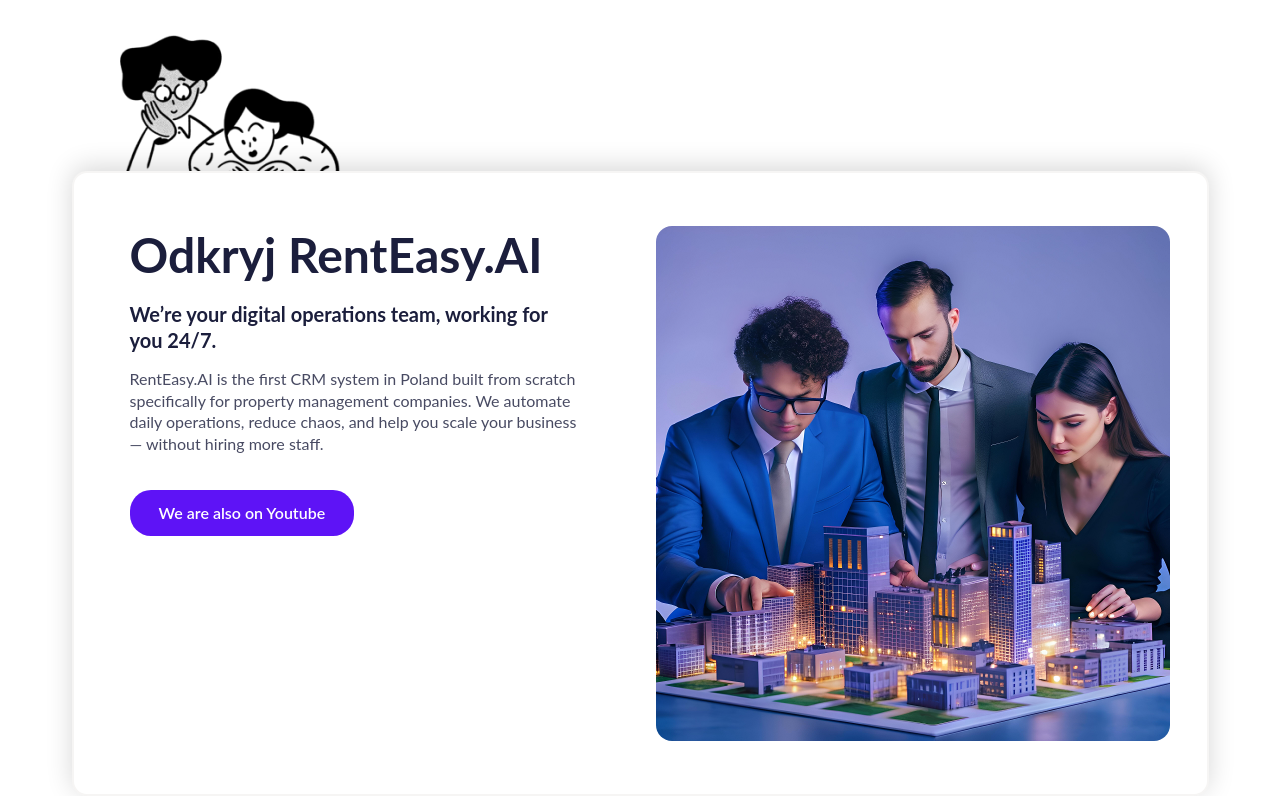
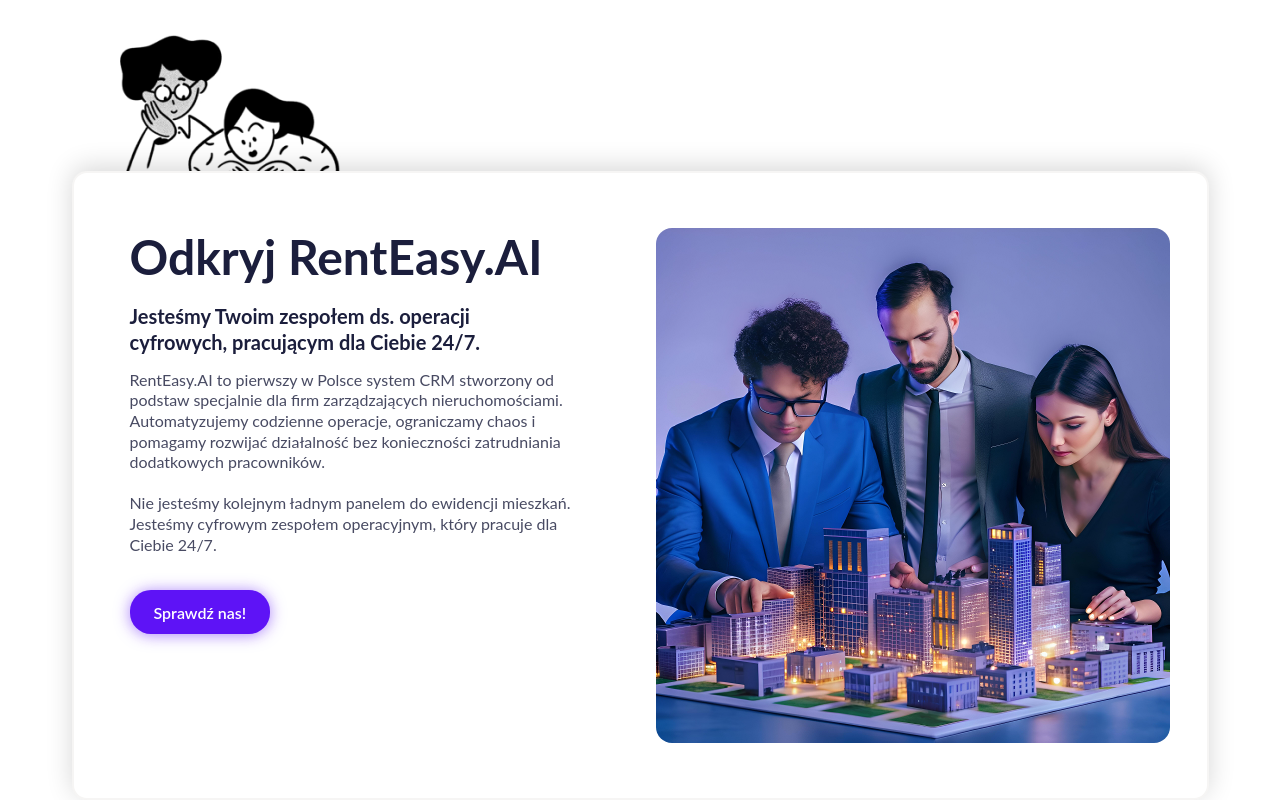
Before and after one commit to jatin-rajput563/rent-test, a React (Vite) app: page / in a window 1280 px wide. Shown: the part 366-1166 px from the top of the page. Built offline with nearby package versions, Linux system fonts and the light colour scheme.

Commit message:
odkryj-section-complete

```diff
--- a/src/components/Odkryj.jsx
+++ b/src/components/Odkryj.jsx
@@ -2,6 +2,9 @@
 import spyImg from "../assets/images/png/spy-img.png";
 import discoverRentImg from "../assets/images/png/discover-rent-img.png";
 import CustomHeading from "./common/CustomHeading";
+import SubHeading from "./common/SubHeading";
+import Description from "./common/Description";
+import CustomButton from "./common/CustomButton";
 
 const Odkryj = () => {
   return (
@@ -11,7 +14,7 @@
           <div className="max-w-[221px] ml-12 z-10 pointer-events-none max-sm:mx-auto">
             <img src={spyImg} alt="spy-img" />
           </div>
-          <div className="bg-white border-2 border-grey rounded-[15px] renteasy-bg-shadow md:py-[53px] max-md:pt-[41px] max-md:pb-[33px] xl:pl-14 pl-[37px] pr-[37px] max-lg:px-7 max-sm:px-[10px]">
+          <div className="bg-white border-2 border-grey rounded-[15px] renteasy-bg-shadow md:py-[55px] max-md:pt-[41px] max-md:pb-[33px] xl:pl-14 pl-[37px] pr-[37px] max-lg:px-7 max-sm:px-[10px]">
             <div className="min-[821px]:flex max-[821px]:flex-wrap gap-9 lg:gap-[58px]">
               <div className="flex flex-col max-[820px]:items-center max-sm:px-4">
                 <CustomHeading
@@ -21,20 +24,39 @@
                   headText={" Odkryj RentEasy.AI"}
                 />
                 <div className="xl:pr-3">
-                  <h2 className="font-lato font-bold text-xl text-dark-blue pt-[18px] leading-129 pb-[14px] max-w-[437px] max-[820px]:text-center max-[820px]:mx-auto">
-                    We’re your digital operations team, working for you 24/7.
-                  </h2>
-
-                  <p className="font-lato text-base text-dark-blue opacity-80 font-normal leading-137 max-w-[262px] max-md:mx-auto sm:max-w-[457px] max-[820px]:text-center">
-                    RentEasy.AI is the first CRM system in Poland built from
-                    scratch specifically for property management companies. We
-                    automate daily operations, reduce chaos, and help you scale
-                    your business — without hiring more staff.
-                  </p>
+                  <SubHeading
+                    subText={
+                      "Jesteśmy Twoim zespołem ds. operacji cyfrowych, pracującym dla Ciebie 24/7."
+                    }
+                    subClass={
+                      " pt-[18px] !leading-129 sm:pb-[14px] pb-[5px] max-w-[437px] max-[820px]:text-center max-[820px]:mx-auto"
+                    }
+                  />
+                  <Description
+                    descText={
+                      <>
+                        RentEasy.AI to pierwszy w Polsce system CRM stworzony od
+                        podstaw specjalnie dla firm zarządzających
+                        nieruchomościami. Automatyzujemy codzienne operacje,
+                        ograniczamy chaos i pomagamy rozwijać działalność bez
+                        konieczności zatrudniania dodatkowych pracowników.
+                        <br /> <br />{" "}
+                        <span className="hidden sm:block">
+                          Nie jesteśmy kolejnym ładnym panelem do ewidencji
+                          mieszkań. Jesteśmy cyfrowym zespołem operacyjnym,
+                          który pracuje dla Ciebie 24/7.
+                        </span>
+                      </>
+                    }
+                    descClass="opacity-80 font-normal max-w-[262px] max-md:mx-auto sm:max-w-[457px] max-[820px]:text-center"
+                  />
                 </div>
-                <button className="bg-purple-blue py-3 px-7 font-semibold font-lato text-base max-w-max rounded-[21px] max-sm:mx-auto button-bg-shadow duration-300 text-white border border-transparent hover:border-purple-blue hover:bg-transparent hover:text-purple-blue  mt-[35px] leading-121">
-                  We are also on Youtube
-                </button>
+                <CustomButton
+                  btnClass={
+                    "py-[11.4px] px-[23px] max-w-max rounded-[21px] max-sm:mx-auto bg-purple-blue text-white mt-0 sm:mt-[28px] mb-[28px] min-[830px]:mb-0 md:mt-[35px] leading-121"
+                  }
+                  btnText={"Sprawdź nas!"}
+                />
               </div>
               <div className="max-xl:pl-1">
                 <img
--- a/src/components/common/CustomButton.jsx
+++ b/src/components/common/CustomButton.jsx
@@ -3,7 +3,7 @@
 const CustomButton = ({btnText ,btnClass}) => {
   return (
     <div>
-      <button className={`${btnClass}  bg-purple-blue text-white font-semibold`}>{btnText}</button>
+      <button className={`${btnClass} border border-transparent font-semibold button-bg-shadow duration-300 hover:border-purple-blue hover:bg-transparent hover:text-purple-blue cursor-pointer`}>{btnText}</button>
     </div>
   )
 }
--- a/src/components/common/CustomPara.jsx
+++ /dev/null
@@ -1,11 +0,0 @@
-import React from "react";
-
-const CustomPara = ({ paraText, paraClass }) => {
-  return (
-    <div>
-      <p className={`  ${paraClass}`}>{paraText}</p>
-    </div>
-  );
-};
-
-export default CustomPara;
--- /dev/null
+++ b/src/components/common/Description.jsx
@@ -0,0 +1,11 @@
+import React from "react";
+
+const Description = ({ descText, descClass }) => {
+  return (
+    <div>
+      <p className={`text-dark-blue leading-129 ${descClass}`}>{descText}</p>
+    </div>
+  );
+};
+
+export default Description;
--- a/src/components/common/SubHeading.jsx
+++ b/src/components/common/SubHeading.jsx
@@ -3,7 +3,7 @@
 const SubHeading = ({subText, subClass}) => {
   return (
     <div>
-      <p className={`font-bold text-base sm:text-xl text-dark-blue leading-[100%]  ${subClass}`}>{subText}</p>
+      <p className={`font-bold text-base sm:text-xl text-dark-blue  ${subClass}`}>{subText}</p>
     </div>
   )
 }
--- a/src/index.css
+++ b/src/index.css
@@ -32,3 +32,7 @@
 .renteasy-bg-shadow {
     box-shadow: 0px -4px 27px 0px #00000029;
 }
+
+.button-bg-shadow {
+    box-shadow: 0px 1px 15px 0px #5E13F687;
+}
```
